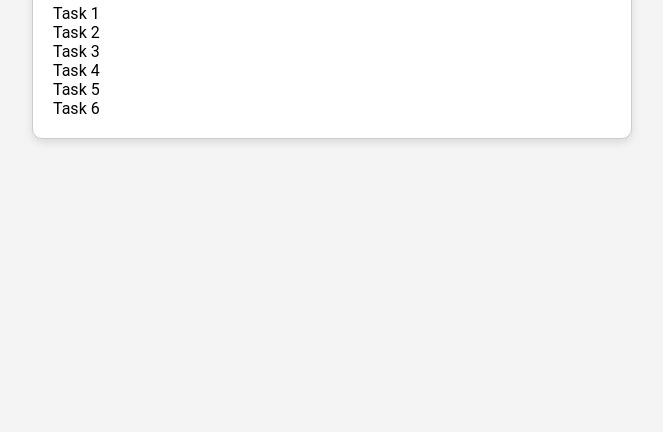
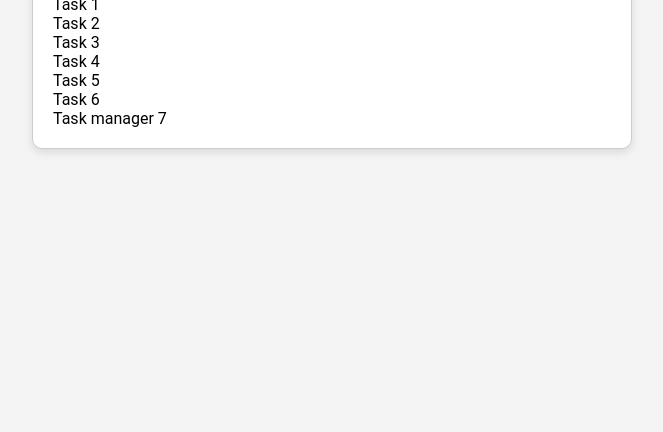
Before and after one commit to kamalijk007/task-tracker, a plain HTML site: page index.html in a window 1280 px wide. Shown: the part 368-800 px from the top of the page, without its empty margins (308-971 px from the left). Drawn offline with Linux system fonts and the light colour scheme.

Commit message:
Added new task

```diff
--- a/index.html
+++ b/index.html
@@ -16,6 +16,7 @@
         <li>Task 4</li>
         <li>Task 5</li>
         <li>Task 6</li>
+        <li>Task manager 7</li>
       </ul>
     </div>
 
```
